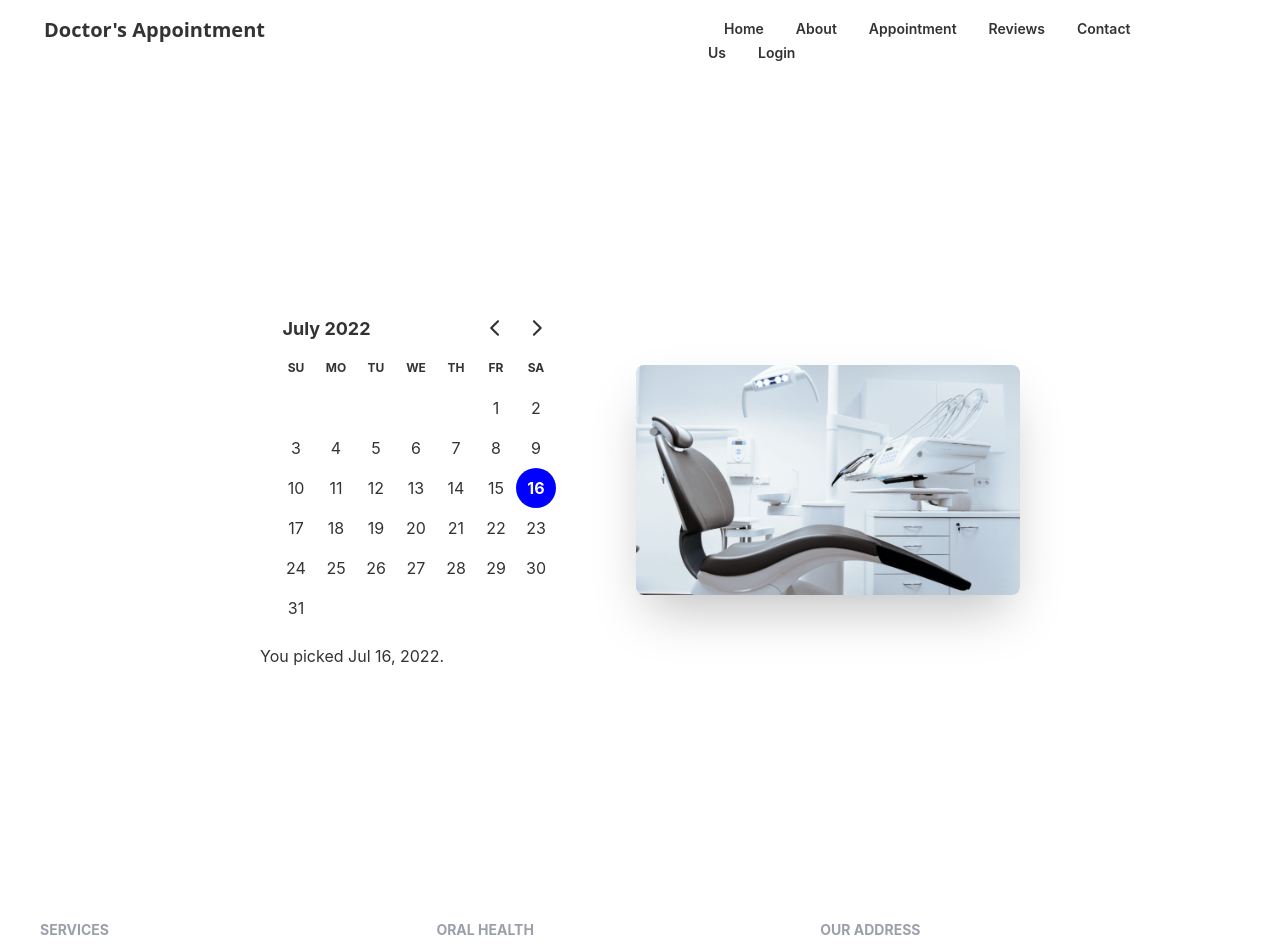
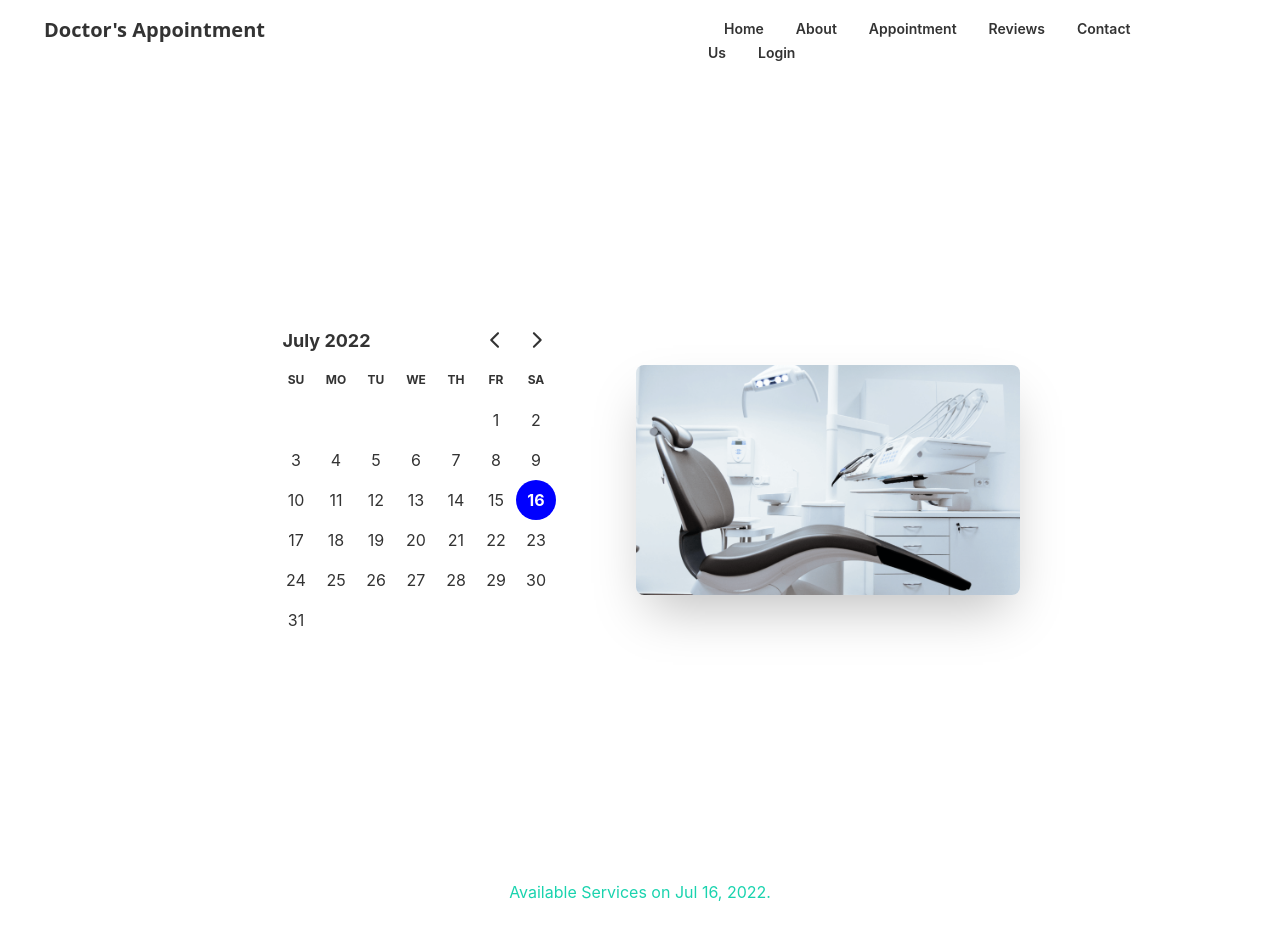
Before and after one commit to Eity2021/Doctor-Appoinment-project-Client, a React (Create React App) app: page /appointment in a window 1280 px wide. Shown: the top 946 px of the page. Built offline with nearby package versions, Linux system fonts and the light colour scheme.

Commit message:
set dynamic date

```diff
--- a/src/Doctor/Appointment/Appointment.js
+++ b/src/Doctor/Appointment/Appointment.js
@@ -1,12 +1,14 @@
-import React from "react";
+import React, { useState } from "react";
 import Footer from "../Share/Footer/Footer";
 import AppointmentBanner from "./AppointmentBanner/AppointmentBanner";
+import AvailableAppointment from "./AvailableAppointment/AvailableAppointment";
 
 const Appointment = () => {
+  const [date, setDate] = useState(new Date());
   return (
     <div>
-      <AppointmentBanner></AppointmentBanner>
-
+      <AppointmentBanner date={date}  setDate={setDate}></AppointmentBanner>
+      <AvailableAppointment date={date} ></AvailableAppointment>
       <Footer></Footer>
     </div>
   );
--- a/src/Doctor/Appointment/AppointmentBanner/AppointmentBanner.js
+++ b/src/Doctor/Appointment/AppointmentBanner/AppointmentBanner.js
@@ -1,10 +1,10 @@
-import React, { useState } from "react";
+import React from "react";
 import chair from "../../images/chair.png";
 import { DayPicker } from "react-day-picker";
 import "react-day-picker/dist/style.css";
-import { format } from "date-fns";
-const AppointmentBanner = () => {
-  const [date, setDate] = useState(new Date());
+
+const AppointmentBanner = ({date,setDate}) => {
+
   return (
     <div>
       <div class="hero min-h-screen ">
@@ -16,7 +16,7 @@
           />
           <div className="mr-12">
             <DayPicker mode="single" selected={date} onSelect={setDate} />
-            <p>You picked {format(date, "PP")}.</p>
+
           </div>
         </div>
       </div>
--- a/src/Doctor/Appointment/AvailableAppointment/AvailableAppointment.js
+++ b/src/Doctor/Appointment/AvailableAppointment/AvailableAppointment.js
@@ -1,10 +1,15 @@
 import React from 'react';
-
-const AvailableAppointment = () => {
+import { format } from "date-fns";
+const AvailableAppointment = ({date}) => {
     return (
+       <div>
+         <div>
+            <p className='text-center text-secondary font-600'>Available Services on {format(date, "PP")}.</p>
+        </div>
         <div>
 
         </div>
+       </div>
     );
 };
 
```
